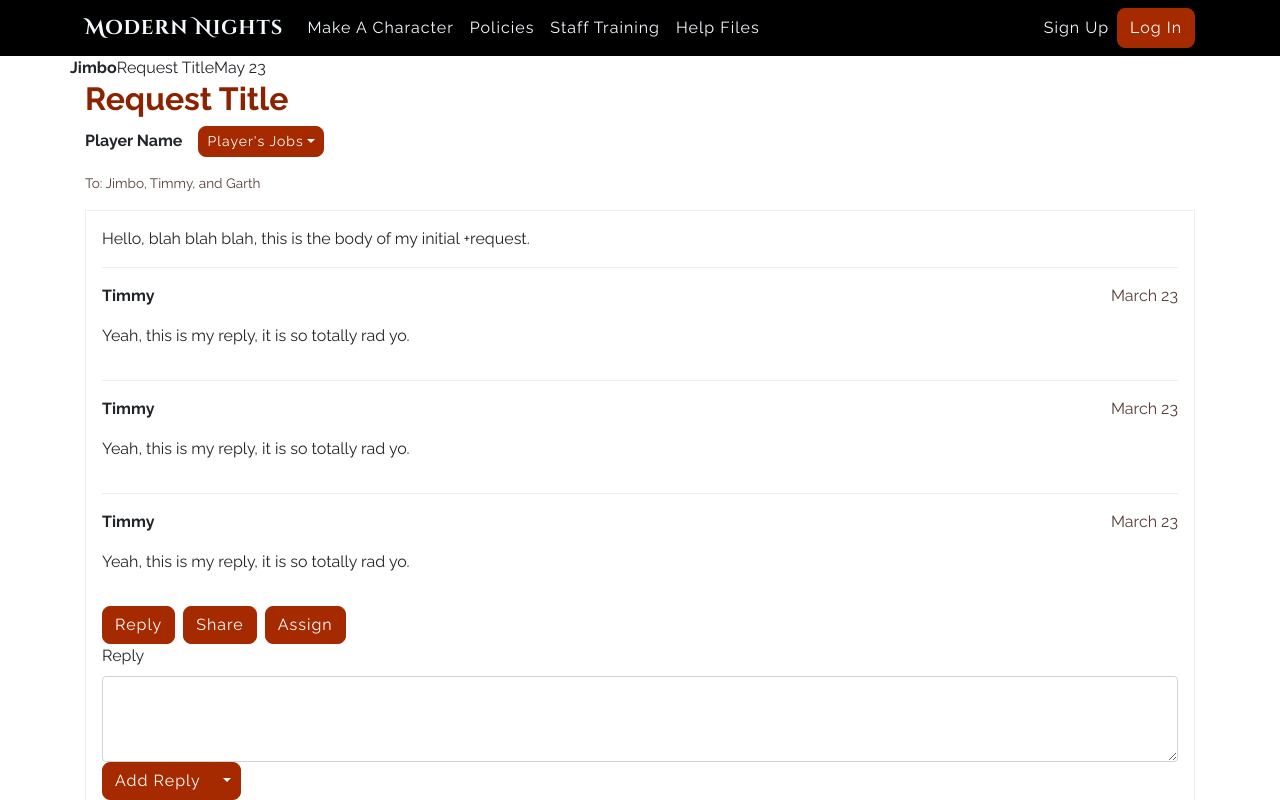
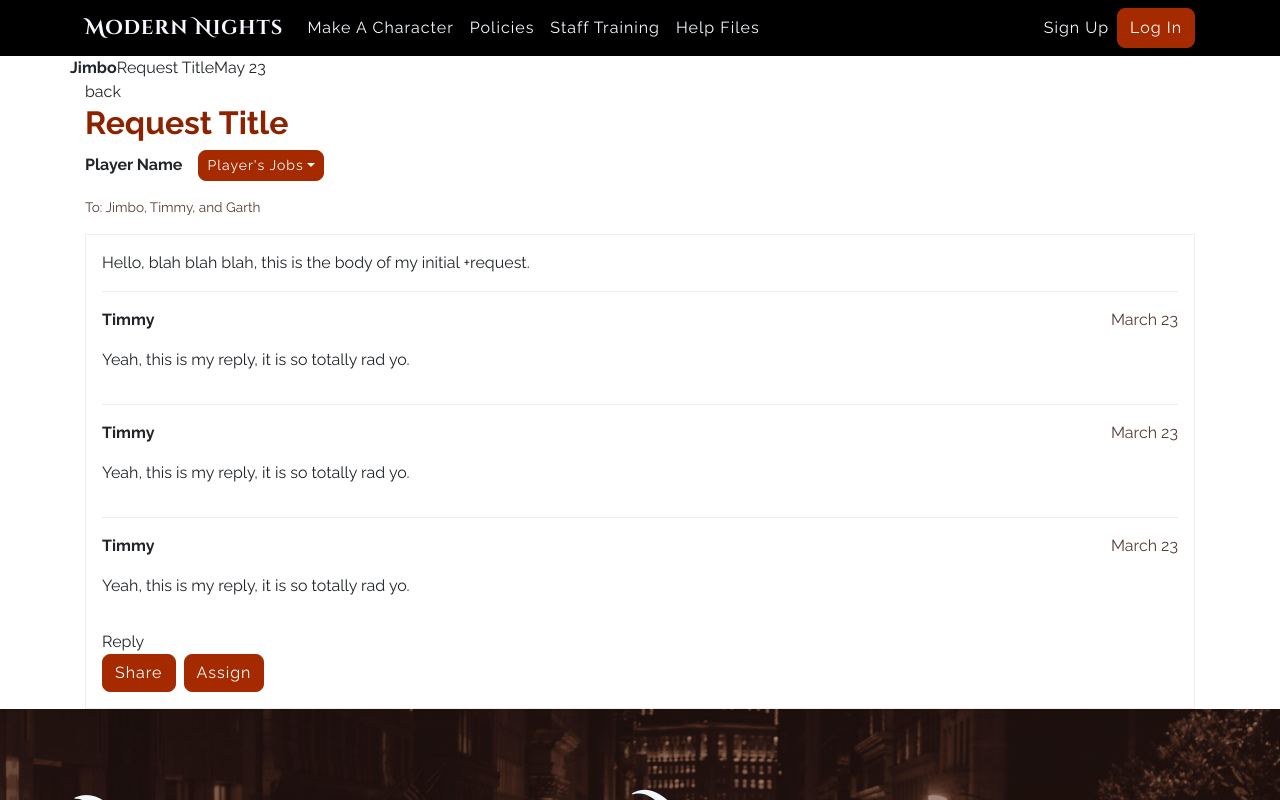
Before and after one commit to marissaconner/modernnightsmush, a React (Create React App) app in the folder sfbynite/: page / in a window 1280 px wide. Shown: the top 800 px of the page. Built offline with nearby package versions, Linux system fonts and the light colour scheme.

Commit message:
Creating a component for an opened request view
- Using bootstrap straight instead of react-bootstrap for 'collapse'
- Reason is bc it just seems kind of ridiculous to import Fade and have
- a stateful component for a literal css transition just because of muh
- framework???  Shoot me.

```diff
--- a/sfbynite/public/index.html
+++ b/sfbynite/public/index.html
@@ -13,6 +13,15 @@
       homescreen on Android. See https://developers.google.com/web/fundamentals/web-app-manifest/
     -->
     <link rel="manifest" href="%PUBLIC_URL%/manifest.json" />
+
+<!-- jQuery library -->
+<script src="https://ajax.googleapis.com/ajax/libs/jquery/3.3.1/jquery.min.js"></script>
+
+<!-- Popper JS -->
+<script src="https://cdnjs.cloudflare.com/ajax/libs/popper.js/1.14.7/umd/popper.min.js"></script>
+
+<!-- Latest compiled JavaScript -->
+<script src="https://maxcdn.bootstrapcdn.com/bootstrap/4.3.1/js/bootstrap.min.js"></script>
 
     <link rel="stylesheet" href="https://stackpath.bootstrapcdn.com/bootstrap/4.3.1/css/bootstrap.min.css" />
     <link rel="stylesheet" href="modernnights.css">
--- a/sfbynite/src/App.js
+++ b/sfbynite/src/App.js
@@ -1,13 +1,7 @@
 import React, { Component } from "react";
 import SiteNavigation from "./components/general/SiteNavigation.js";
-import {
-  ButtonToolbar,
-  Button,
-  Dropdown,
-  DropdownButton,
-  ButtonGroup,
-  Form
-} from "react-bootstrap";
+import OpenedRequest from "./components/jobs/OpenedRequest.js";
+
 class App extends Component {
   render() {
     return (
@@ -15,89 +9,7 @@ class App extends Component {
         <SiteNavigation />
 
         <div className="container">
-          <div className="requests">
-            <div className="row">
-              <span className="request-originator">Jimbo</span>
-              <span className="request-header">Request Title</span>
-              <span className="request-date">May 23</span>
-            </div>
-
-            <div className="request">
-              <div className="request-header">
-                <h2>Request Title</h2>
-                <p>
-                  <span class="request-originator">Player Name</span>
-                  <Dropdown>
-                    <Dropdown.Toggle size="sm">Player's Jobs</Dropdown.Toggle>
-                    <Dropdown.Menu>
-                      <Dropdown.Item href="#">
-                        Another Request Title
-                      </Dropdown.Item>
-                      <Dropdown.Item href="#">
-                        Yet More Request Titles
-                      </Dropdown.Item>
-                    </Dropdown.Menu>
-                  </Dropdown>
-                </p>
-
-                <p class="request-readerlist">To: Jimbo, Timmy, and Garth</p>
-              </div>
-              <div className="request-body">
-                <p>
-                  Hello, blah blah blah, this is the body of my initial
-                  +request.
-                </p>
-
-                <div className="request-comment">
-                  <p>
-                    <span class="request-commenter">Timmy</span>
-                    <span class="comment-date">March 23</span>
-                  </p>
-
-                  <p>Yeah, this is my reply, it is so totally rad yo.</p>
-                </div>
-
-                <div className="request-comment">
-                  <p>
-                    <span class="request-commenter">Timmy</span>
-                    <span class="comment-date">March 23</span>
-                  </p>
-
-                  <p>Yeah, this is my reply, it is so totally rad yo.</p>
-                </div>
-
-                <div className="request-comment">
-                  <p>
-                    <span class="request-commenter">Timmy</span>
-                    <span class="comment-date">March 23</span>
-                  </p>
-
-                  <p>Yeah, this is my reply, it is so totally rad yo.</p>
-                </div>
-
-                <Form>
-                  <ButtonToolbar>
-                    <Button>Reply</Button>
-                    <Button>Share</Button>
-                    <Button>Assign</Button>
-                  </ButtonToolbar>
-                  <Form.Label>Reply</Form.Label>
-                  <Form.Control as="textarea" rows="3" />
-
-                  <Dropdown as={ButtonGroup}>
-                    <Button>Add Reply</Button>
-                    <Dropdown.Toggle split id="reply-variations" />
-                    <Dropdown.Menu>
-                      <Dropdown.Item eventKey="1">Approve</Dropdown.Item>
-                      <Dropdown.Item eventKey="2">Deny</Dropdown.Item>
-                      <Dropdown.Item eventKey="3">Close</Dropdown.Item>
-                      <Dropdown.Item eventKey="4">Reply</Dropdown.Item>
-                    </Dropdown.Menu>
-                  </Dropdown>
-                </Form>
-              </div>
-            </div>
-          </div>
+          <OpenedRequest />
         </div>
 
         <div id="splash">
--- /dev/null
+++ b/sfbynite/src/components/jobs/OpenedRequest.js
@@ -0,0 +1,113 @@
+import React, { Component } from "react";
+import {
+  ButtonToolbar,
+  Button,
+  Dropdown,
+  DropdownButton,
+  ButtonGroup,
+  Form
+} from "react-bootstrap";
+
+class OpenedRequest extends React.Component {
+  constructor(props) {
+    super(props);
+
+    this.state = {
+      open: false
+    };
+  }
+
+  render() {
+    const open = this.state;
+    return (
+      <div className="requests">
+        <div className="row">
+          <span className="request-originator">Jimbo</span>
+          <span className="request-header">Request Title</span>
+          <span className="request-date">May 23</span>
+        </div>
+
+        <div className="request">
+          <div className="request-header">
+            <span>back</span>
+            <h2>Request Title</h2>
+            <p>
+              <span class="request-originator">Player Name</span>
+              <Dropdown>
+                <Dropdown.Toggle size="sm">Player's Jobs</Dropdown.Toggle>
+                <Dropdown.Menu>
+                  <Dropdown.Item href="#">Another Request Title</Dropdown.Item>
+                  <Dropdown.Item href="#">
+                    Yet More Request Titles
+                  </Dropdown.Item>
+                </Dropdown.Menu>
+              </Dropdown>
+            </p>
+
+            <p class="request-readerlist">To: Jimbo, Timmy, and Garth</p>
+          </div>
+          <div className="request-body">
+            <p>
+              Hello, blah blah blah, this is the body of my initial +request.
+            </p>
+
+            <div className="request-comment">
+              <p>
+                <span class="request-commenter">Timmy</span>
+                <span class="comment-date">March 23</span>
+              </p>
+
+              <p>Yeah, this is my reply, it is so totally rad yo.</p>
+            </div>
+
+            <div className="request-comment">
+              <p>
+                <span class="request-commenter">Timmy</span>
+                <span class="comment-date">March 23</span>
+              </p>
+
+              <p>Yeah, this is my reply, it is so totally rad yo.</p>
+            </div>
+
+            <div className="request-comment">
+              <p>
+                <span class="request-commenter">Timmy</span>
+                <span class="comment-date">March 23</span>
+              </p>
+
+              <p>Yeah, this is my reply, it is so totally rad yo.</p>
+            </div>
+            <span data-toggle="collapse" href="#reply">
+              Reply
+            </span>
+
+            <Form>
+              <ButtonToolbar>
+                <Button>Share</Button>
+                <Button>Assign</Button>
+              </ButtonToolbar>
+
+              <div id="reply" class="collapse">
+                <Form.Label>Reply</Form.Label>
+                <Form.Control as="textarea" rows="3" />
+
+                <Dropdown as={ButtonGroup}>
+                  <Button>Add Reply</Button>
+                  <Dropdown.Toggle split id="reply-variations" />
+                  <Dropdown.Menu>
+                    <Dropdown.Item eventKey="1">Approve</Dropdown.Item>
+                    <Dropdown.Item eventKey="2">Deny</Dropdown.Item>
+                    <Dropdown.Item eventKey="3">Close</Dropdown.Item>
+                    <Dropdown.Item eventKey="4">Reply</Dropdown.Item>
+                  </Dropdown.Menu>
+                </Dropdown>
+              </div>
+            </Form>
+          </div>
+        </div>
+      </div>
+    );
+  }
+}
+
+export default OpenedRequest;
```
